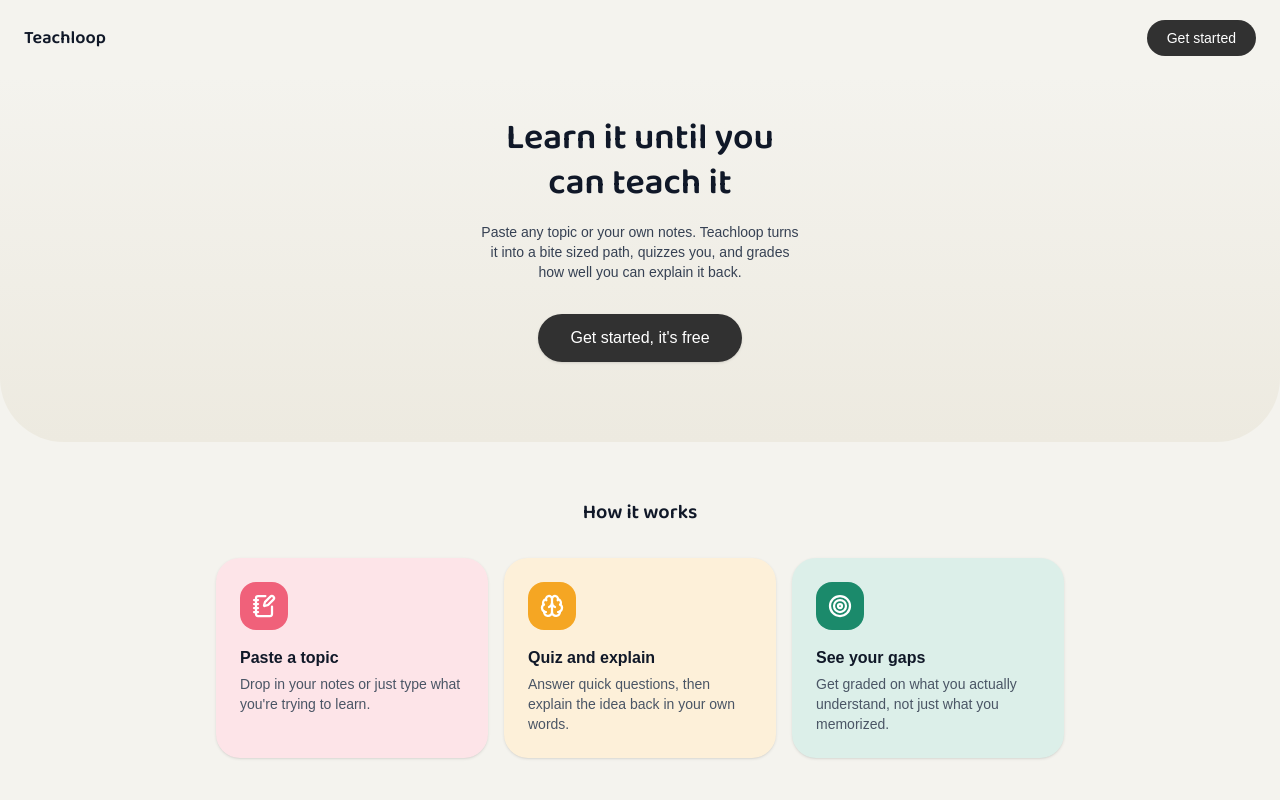
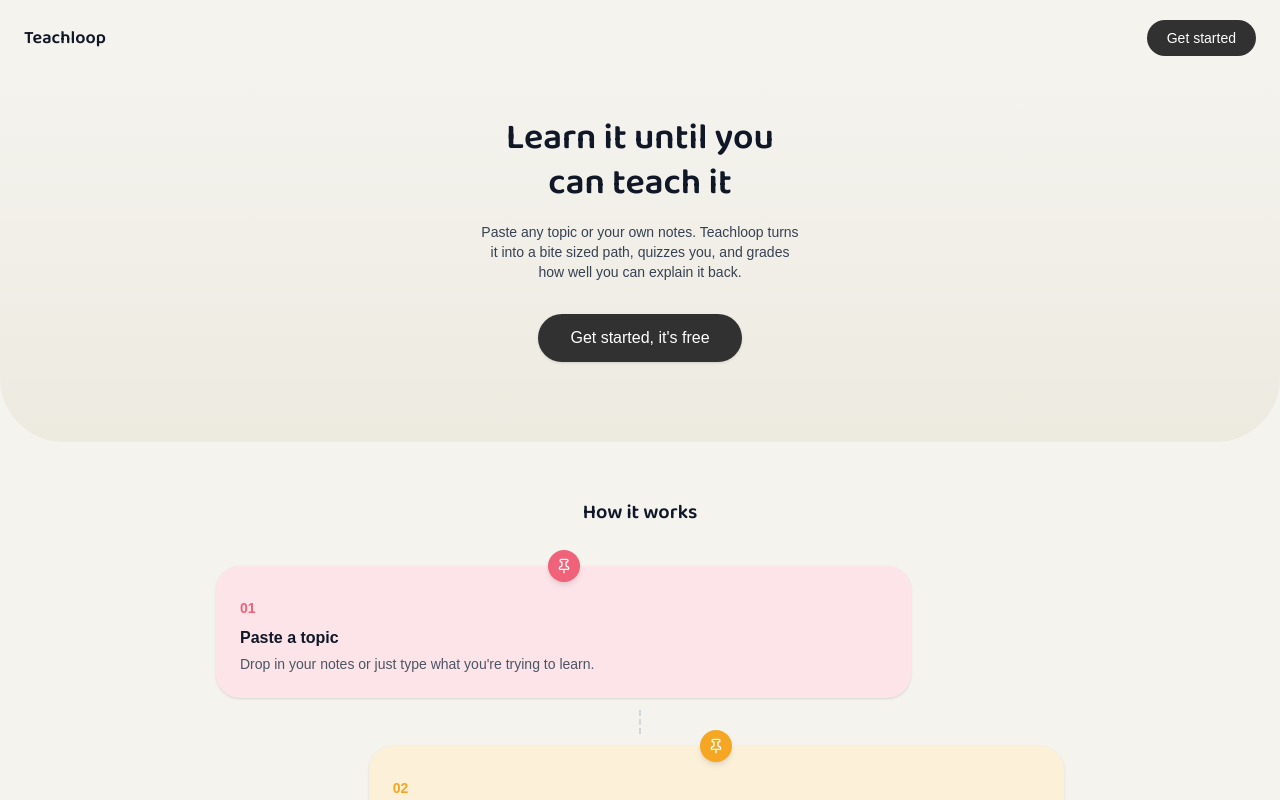
Before and after one commit to kaycee3y/teachloop, a Next.js app: page / in a window 1280 px wide. Shown: the top 800 px of the page. Built offline with nearby package versions, Linux system fonts and the light colour scheme.

Commit message:
Update LandingView.tsx

```diff
--- a/src/components/LandingView.tsx
+++ b/src/components/LandingView.tsx
@@ -1,4 +1,4 @@
-import { NotebookPen, Brain, Target } from "lucide-react";
+import { Pin } from "lucide-react";
 
 interface LandingViewProps {
   onGetStarted: () => void;
@@ -8,25 +8,31 @@
 
 const STEPS = [
   {
-    icon: NotebookPen,
+    number: "01",
     title: "Paste a topic",
     description: "Drop in your notes or just type what you're trying to learn.",
-    badgeClass: "bg-accent-coral",
     cardClass: "bg-accent-coral-light",
+    pinClass: "bg-accent-coral",
+    numberClass: "text-accent-coral",
+    align: "ml-0",
   },
   {
-    icon: Brain,
+    number: "02",
     title: "Quiz and explain",
     description: "Answer quick questions, then explain the idea back in your own words.",
-    badgeClass: "bg-accent-gold",
     cardClass: "bg-accent-gold-light",
+    pinClass: "bg-accent-gold",
+    numberClass: "text-accent-gold",
+    align: "ml-auto",
   },
   {
-    icon: Target,
+    number: "03",
     title: "See your gaps",
     description: "Get graded on what you actually understand, not just what you memorized.",
-    badgeClass: "bg-success",
     cardClass: "bg-success-light",
+    pinClass: "bg-success",
+    numberClass: "text-success",
+    align: "ml-0",
   },
 ];
 
@@ -61,18 +67,27 @@
 
       <section className="mx-auto max-w-4xl px-6 py-14">
         <h2 style={displayFont} className="text-center text-xl font-semibold text-gray-900">How it works</h2>
-        <div className="mt-8 grid grid-cols-1 gap-4 sm:grid-cols-3">
+        <div className="mt-10 flex flex-col">
           {STEPS.map((s, i) => (
-            <div
-              key={s.title}
-              className={`group animate-fade-up rounded-card ${s.cardClass} p-6 shadow-sm transition-all duration-300 ease-out hover:-translate-y-1 hover:shadow-md`}
-              style={{ animationDelay: `${i * 100}ms` }}
-            >
-              <span className={`flex h-12 w-12 items-center justify-center rounded-2xl ${s.badgeClass} text-white transition-transform duration-300 ease-out group-hover:scale-110`}>
-                <s.icon className="h-6 w-6" strokeWidth={2.25} />
-              </span>
-              <h3 className="mt-4 font-semibold text-gray-900">{s.title}</h3>
-              <p className="mt-1 text-sm text-gray-600">{s.description}</p>
+            <div key={s.number}>
+              <div
+                className={`relative w-[82%] ${s.align} animate-fade-up`}
+                style={{ animationDelay: `${i * 120}ms` }}
+              >
+                <span
+                  className={`absolute -top-4 left-1/2 flex h-8 w-8 -translate-x-1/2 items-center justify-center rounded-full ${s.pinClass} text-white shadow-md`}
+                >
+                  <Pin className="h-4 w-4" />
+                </span>
+                <div className={`rounded-card ${s.cardClass} p-6 pt-8 shadow-sm`}>
+                  <p className={`text-sm font-bold ${s.numberClass}`}>{s.number}</p>
+                  <h3 className="mt-2 font-semibold text-gray-900">{s.title}</h3>
+                  <p className="mt-1 text-sm text-gray-600">{s.description}</p>
+                </div>
+              </div>
+              {i < STEPS.length - 1 && (
+                <div className="mx-auto my-3 h-6 w-px border-l-2 border-dashed border-gray-300" />
+              )}
             </div>
           ))}
         </div>
@@ -95,7 +110,7 @@
         <h2 style={displayFont} className="text-xl font-semibold text-gray-900">
           Ready to actually understand it?
         </h2>
-        <p className="mt-2 text-sm text-gray-600">Pick anything you&apos;re studying and try it now.</p>
+        <p className="mt-2 text-sm text-gray-600">Pick anything you&apos;re studying and put it to the test.</p>
         <button
           onClick={onGetStarted}
           className="mt-6 rounded-pill bg-primary px-8 py-3 font-medium text-white shadow-sm"
```
